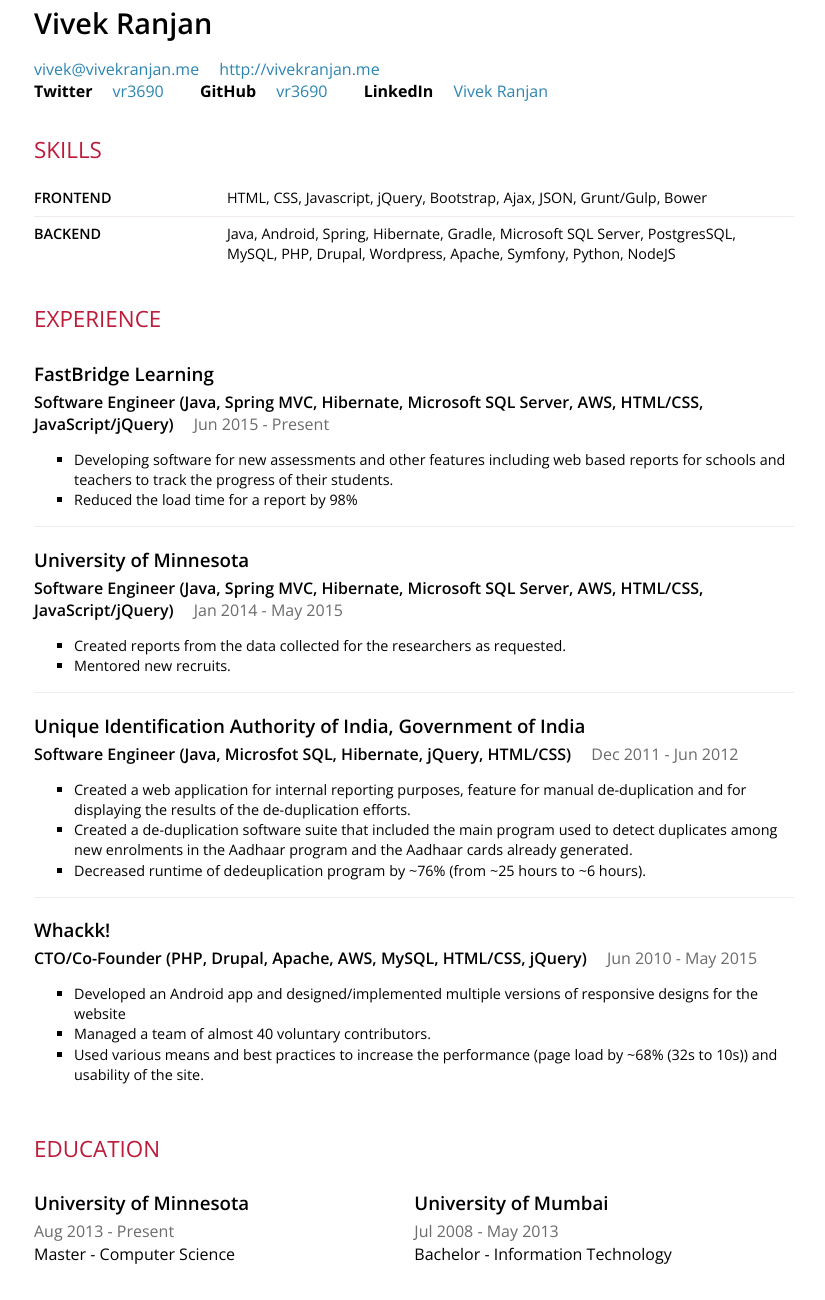
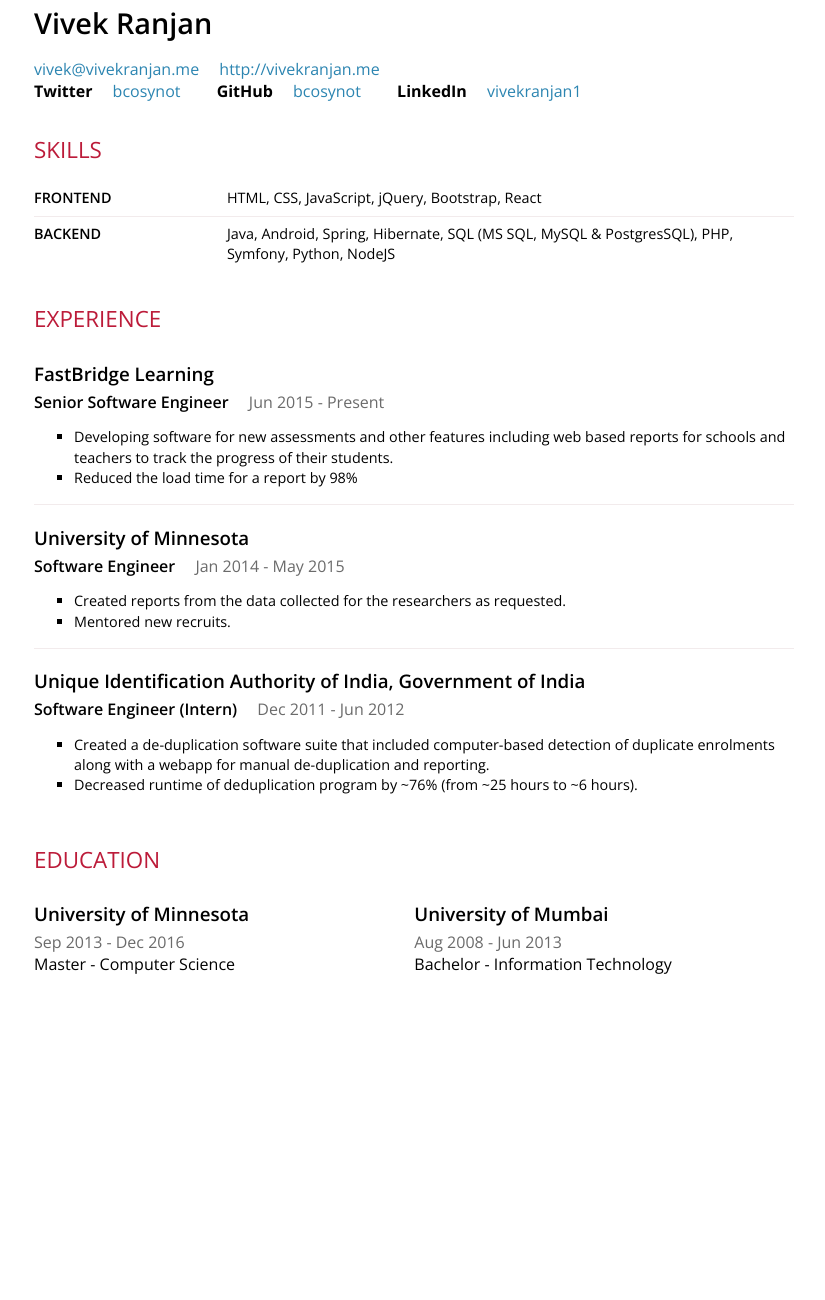
Before and after one commit to vr3690/vr3690.github.io, a website: page resume/resume.html in a window 1280 px wide. Shown: the part 29-1329 px from the top of the page, without its empty margins (6-831 px from the left). After the commit the page ends 1137 px from the top, so only its background shows below. Drawn offline with nearby package versions, Linux system fonts and the light colour scheme.

Commit message:
Updated and refined resume

```diff
--- a/resume/resume.html
+++ b/resume/resume.html
@@ -1,10 +1,12 @@
 <!doctype html>
 <html>
+	<head>
 
-    <head>
 	<meta charset="utf-8">
 	<meta name="viewport" content="width=device-width, user-scalable=no, minimal-ui">
+
 	<title>Vivek Ranjan</title>
+
 	<style>
 	body {
 	background: #fff;
@@ -148,77 +150,106 @@
 	width: 49.5%;
 	border-bottom: 0;
 }
+
+
+
 	</style>
 	<style media="print">
 		body { font-size: 12px; }
 	</style>
-        <link href='http://fonts.googleapis.com/css?family=Open+Sans:400,600,700,300'
-        rel='stylesheet' type='text/css'>
+
+	<link href='http://fonts.googleapis.com/css?family=Open+Sans:400,600,700,300' rel='stylesheet' type='text/css'>
+
 	</head>
+	<body>
 
-    <body>
 	<div id="resume">
+
 	<section class="heading">
 		<header>
 			<h1>Vivek Ranjan</h1>
-
-                    <div class="contact">	<span class="detail">
+			<div class="contact">
+				<span class="detail">
 					<a href="mailto:vivek@vivekranjan.me">vivek@vivekranjan.me</a>
 				</span>
 				<span class="detail">
 					<a href="http://vivekranjan.me">http://vivekranjan.me</a>
 				</span>
-
 			</div>
 		</header>
-                <div class="profile">	<strong class="network">
+
+
+
+			<div class="profile">
+				<strong class="network">
 					Twitter
 				</strong>
 				<span class="username">
-					<a href="https://twitter.com/vr3690">vr3690</a>
+					<a href="https://twitter.com/bcosynot">bcosynot</a>
 				</span>
-
 			</div>
-                <div class="profile">	<strong class="network">
+			<div class="profile">
+				<strong class="network">
 					GitHub
 				</strong>
 				<span class="username">
-					<a href="https://github.com/vr3690">vr3690</a>
+					<a href="https://github.com/bcosynot">bcosynot</a>
 				</span>
-
 			</div>
-                <div class="profile">	<strong class="network">
+			<div class="profile">
+				<strong class="network">
 					LinkedIn
 				</strong>
 				<span class="username">
-					<a href="https://www.linkedin.com/in/vivekranjan1">Vivek Ranjan</a>
+					<a href="https://www.linkedin.com/in/vivekranjan1">vivekranjan1</a>
 				</span>
+			</div>
 
+	</section>
+
+	<section id="skills">
+		<h2>Skills</h2>
+		<div class="item">
+			<div class="name">
+				Frontend
+			</div>
+			<div class="keywords">
+					HTML,
+					CSS,
+					JavaScript,
+					jQuery,
+					Bootstrap,
+					React
+			</div>
+		</div>
+		<div class="item">
+			<div class="name">
+				Backend
+			</div>
+			<div class="keywords">
+					Java,
+					Android,
+					Spring,
+					Hibernate,
+					SQL (MS SQL, MySQL &amp; PostgresSQL),
+					PHP,
+					Symfony,
+					Python,
+					NodeJS
+			</div>
 		</div>
 	</section>
-            <section id="skills">
-                	<h2>Skills</h2>
 
-                <div class="item">
-                    <div class="name">Frontend</div>
-                    <div class="keywords">HTML, CSS, Javascript, jQuery, Bootstrap, Ajax, JSON, Grunt/Gulp, Bower</div>
-                </div>
-                <div class="item">
-                    <div class="name">Backend</div>
-                    <div class="keywords">Java, Android, Spring, Hibernate, Gradle, Microsoft SQL Server, PostgresSQL,
-                        MySQL, PHP, Drupal, Wordpress, Apache, Symfony, Python, NodeJS</div>
-                </div>
-            </section>
 	<section class="experience">
 		<h2>Experience</h2>
-
 		<section class="item">
 			<header>
 					<h3 class="name">FastBridge Learning</h3>
+			</header>
+			<span class="position">
+				Senior Software Engineer
+			</span>
 
-                    </header>	<span class="position">
-				Software Engineer (Java, Spring MVC, Hibernate, Microsoft SQL Server, AWS, HTML/CSS, JavaScript/jQuery)
-			</span>
 			<span class="startDate">
 				Jun 2015
 			</span>
@@ -227,18 +258,18 @@
 			</span>
 
 			<ul class="highlights">
-                        <li>Developing software for new assessments and other features including web
-                            based reports for schools and teachers to track the progress of their students.</li>
+				<li>Developing software for new assessments and other features including web based reports for schools and teachers to track the progress of their students.</li>
 				<li>Reduced the load time for a report by 98%</li>
 			</ul>
 		</section>
 		<section class="item">
 			<header>
 					<h3 class="name">University of Minnesota</h3>
+			</header>
+			<span class="position">
+				Software Engineer
+			</span>
 
-                    </header>	<span class="position">
-				Software Engineer (Java, Spring MVC, Hibernate, Microsoft SQL Server, AWS, HTML/CSS, JavaScript/jQuery)
-			</span>
 			<span class="startDate">
 				Jan 2014
 			</span>
@@ -254,10 +285,11 @@
 		<section class="item">
 			<header>
 					<h3 class="name">Unique Identification Authority of India, Government of India</h3>
+			</header>
+			<span class="position">
+				Software Engineer (Intern)
+			</span>
 
-                    </header>	<span class="position">
-				Software Engineer (Java, Microsfot SQL, Hibernate, jQuery, HTML/CSS)
-			</span>
 			<span class="startDate">
 				Dec 2011
 			</span>
@@ -266,88 +298,75 @@
 			</span>
 
 			<ul class="highlights">
-                        <li>Created a web application for internal reporting purposes, feature for
-                            manual de-duplication and for displaying the results of the de-duplication
-                            efforts.</li>
-                        <li>Created a de-duplication software suite that included the main program
-                            used to detect duplicates among new enrolments in the Aadhaar program and
-                            the Aadhaar cards already generated.</li>
-                        <li>Decreased runtime of dedeuplication program by ~76% (from ~25 hours to
-                            ~6 hours).</li>
-                    </ul>
-                </section>
-                <section class="item">
-                    <header>
-                        	<h3 class="name">Whackk!</h3>
-
-                    </header>	<span class="position">
-				CTO/Co-Founder (PHP, Drupal, Apache, AWS, MySQL, HTML/CSS, jQuery)
-			</span>
-	<span class="startDate">
-				Jun 2010
-			</span>
-	<span class="endDate">
-				- May 2015
-			</span>
-
-                    <ul class="highlights">
-                        <li>Developed an Android app and designed/implemented multiple versions of
-                            responsive designs for the website</li>
-                        <li>Managed a team of almost 40 voluntary contributors.</li>
-                        <li>Used various means and best practices to increase the performance (page
-                            load by ~68% (32s to 10s)) and usability of the site.</li>
+				<li>Created a de-duplication software suite that included computer-based detection of duplicate enrolments along with a webapp for manual de-duplication and reporting.</li>
+				<li>Decreased runtime of deduplication program by ~76% (from ~25 hours to ~6 hours).</li>
 			</ul>
 		</section>
 	</section>
+
+
 	<section id="education">
 		<h2>Education</h2>
-
 		<div class="item">
 			<header>
 					<h3 class="name">University of Minnesota</h3>
+			</header>
 
-                    </header>
-                    <div class="dates">	<span class="startDate">
-					Aug 2013
+			<div class="dates">
+				<span class="startDate">
+					Sep 2013
 				</span>
 				<span class="endDate">
-					- Present
+					- Dec 2016
+				</span>
+			</div>
+
+			<div class="qualification">
+				<span class="studyType">
+					Master
 				</span>
 
-                    </div>
-                    <div class="qualification">	<span class="studyType">
-					Master
-				</span>
 				<span class="area">
 					- Computer Science
 				</span>
 
 			</div>
+
 		</div>
 		<div class="item">
 			<header>
 					<h3 class="name">University of Mumbai</h3>
+			</header>
 
-                    </header>
-                    <div class="dates">	<span class="startDate">
-					Jul 2008
+			<div class="dates">
+				<span class="startDate">
+					Aug 2008
 				</span>
 				<span class="endDate">
-					- May 2013
+					- Jun 2013
+				</span>
+			</div>
+
+			<div class="qualification">
+				<span class="studyType">
+					Bachelor
 				</span>
 
-                    </div>
-                    <div class="qualification">	<span class="studyType">
-					Bachelor
-				</span>
 				<span class="area">
 					- Information Technology
 				</span>
 
 			</div>
+
 		</div>
 	</section>
+
+
+
+
+
+
 	</div>
+
 	</body>
-
 </html>
```
Also changed, not shown: resume/resume.json (+15 -35 lines), 3 other files. Lines whose indentation alone changed are shown as unchanged.
